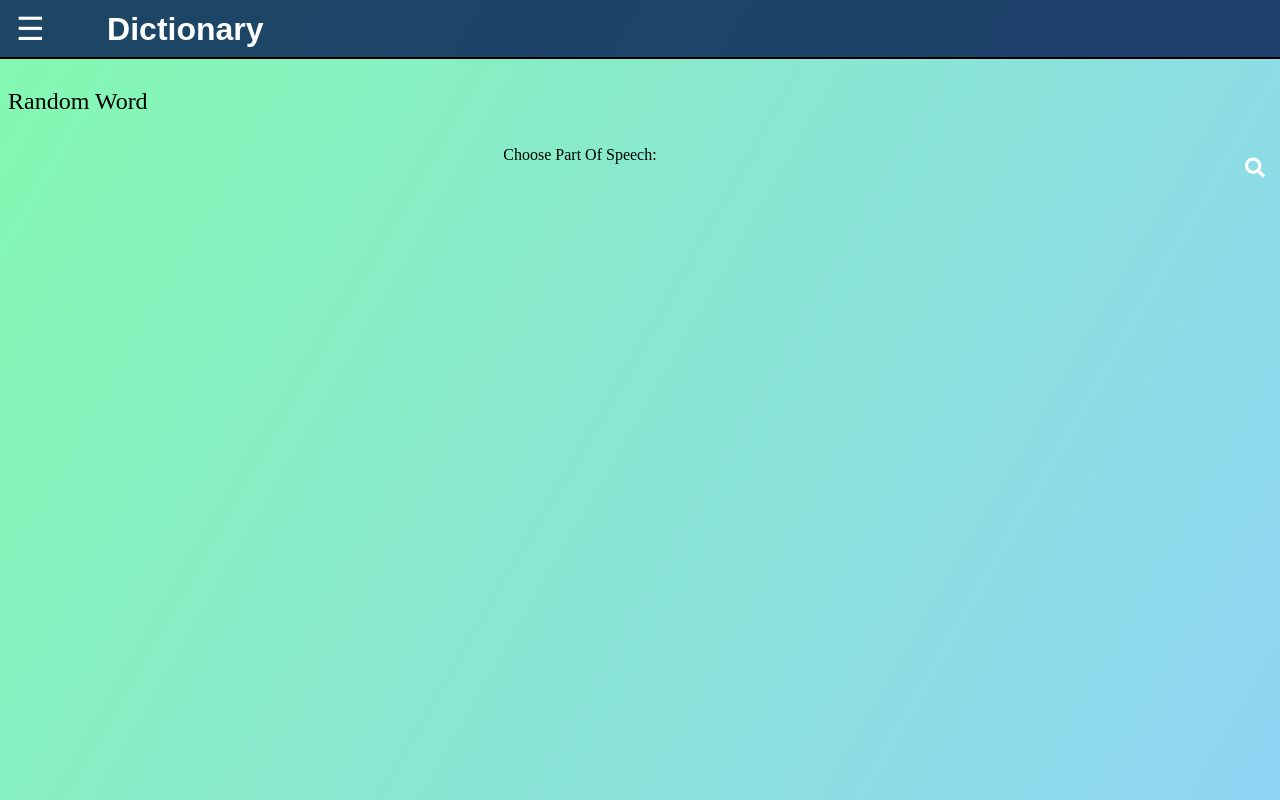
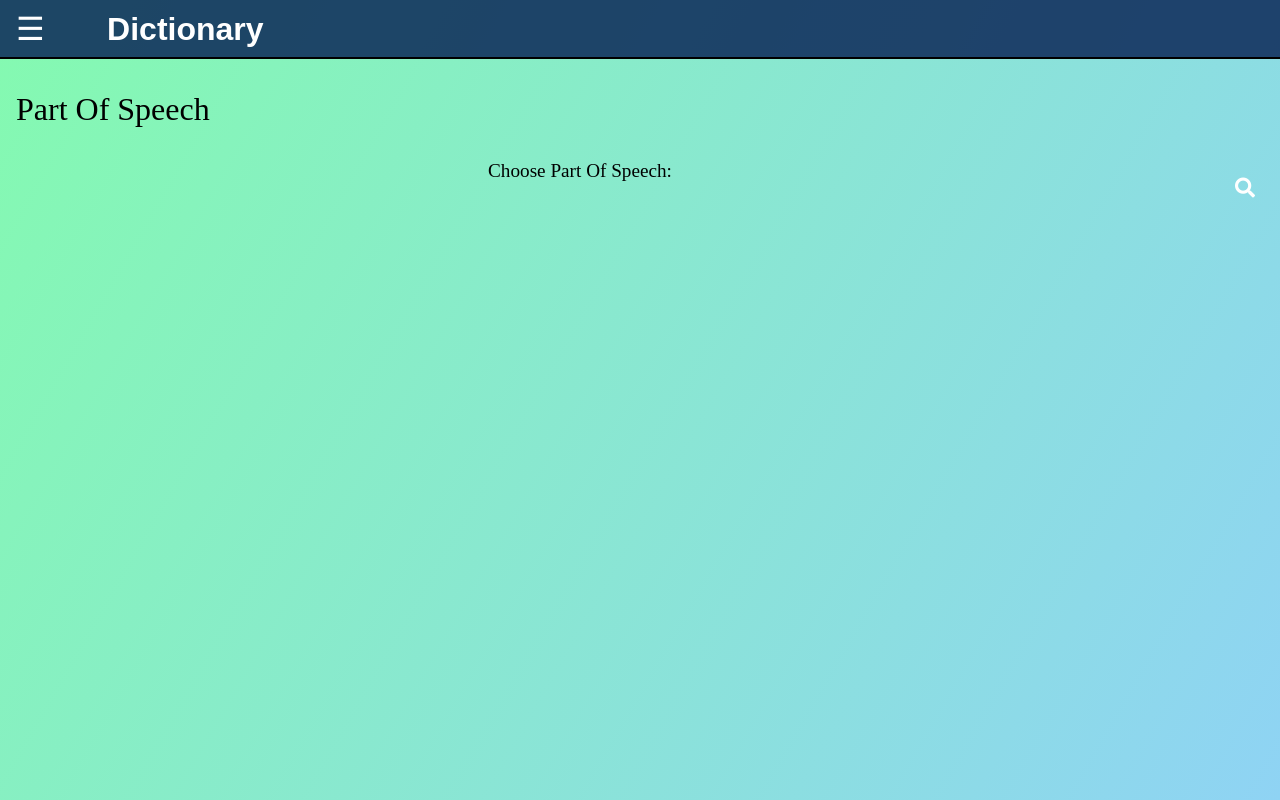
Before and after one commit to yakovcohen4/AWS-Dictionary-Front, a React (Create React App) app: page /part-of-speech/1 in a window 1280 px wide. Built offline with nearby package versions, Linux system fonts and the light colour scheme.

Commit message:
#Add style

```diff
--- a/src/Components/PartOfSpeech.tsx
+++ b/src/Components/PartOfSpeech.tsx
@@ -8,13 +8,10 @@ function PartOfSpeech() {
   let [PartOfSpeech, setPartOfSpeech] = useState<string | null>(null);
   const [data, setData] = useState<null | any>(null);
 
-  console.log(PartOfSpeech);
-
   const handleSubmit = async (
     e: React.MouseEvent<HTMLButtonElement, MouseEvent>
   ) => {
     e.preventDefault();
-    console.log(PartOfSpeech);
     try {
       const res = await axios.get(`${BASE_URL}/part-of-speech/${PartOfSpeech}`);
       console.log(res);
@@ -34,7 +31,9 @@ function PartOfSpeech() {
   return (
     <div>
       <form role="navigation" className="primary-navigation">
-        <h5 className="headers-h5">Random Word</h5>
+        <h3 className="headers-h5" id="header-pos">
+          Part Of Speech
+        </h3>
         <button className="btn-search" onClick={e => handleSubmit(e)}>
           <i className="fas fa-search"></i>
         </button>
--- a/src/Components/SearchWord.tsx
+++ b/src/Components/SearchWord.tsx
@@ -64,7 +64,7 @@ function SearchWord() {
 
   return (
     <form id={'form-word'} onSubmit={e => handleSubmit(e)}>
-      <h5 className="headers-h5">Search Word</h5>
+      <h3 className="headers-h5">Search Word</h3>
       {/* <button onClick={e => handleSubmit(e)} className="btn-search">
         <i className="fas fa-search"></i>
       </button> */}
--- a/src/index.scss
+++ b/src/index.scss
@@ -27,11 +27,16 @@ body {
 }
 
 form .headers-h5 {
-  margin: 2% 2%;
-  font-size: 1.5em;
+  // margin: 2% 2%;
   text-align: left;
   font-family: cursive;
-  font-weight: 400;
+  font-size: 2em;
+  font-weight: 500;
+  margin-left: 0.5em;
+}
+// only pos
+#header-pos {
+  margin-left: 5.5em;
 }
 
 /* search-word */
@@ -70,7 +75,8 @@ form .headers-h5 {
   cursor: pointer;
   border-radius: 50%;
   position: absolute;
-  right: 0px;
+  right: 10px;
+  top: 163px;
   color: #ffffff;
   background-color: transparent;
   pointer-events: painted;
@@ -118,6 +124,8 @@ form {
     ul li {
       list-style: none;
       margin: 0 auto;
+      font-size: 1.2em;
+      font-weight: 500;
       // margin-left: -2em;
       // border-left: 2px solid #3ca0e7;
       display: inline-block;
@@ -141,6 +149,7 @@ form {
     }
 
     ul li ul {
+      font-size: 0.9rem;
       visibility: hidden;
       opacity: 0;
       position: absolute;
@@ -178,7 +187,8 @@ form {
   .part-result {
     position: absolute;
     margin-left: 35%;
-    margin-top: -9.5%;
+    margin-top: -10.8%;
+    font-size: 1.2rem;
   }
 }
 
```
